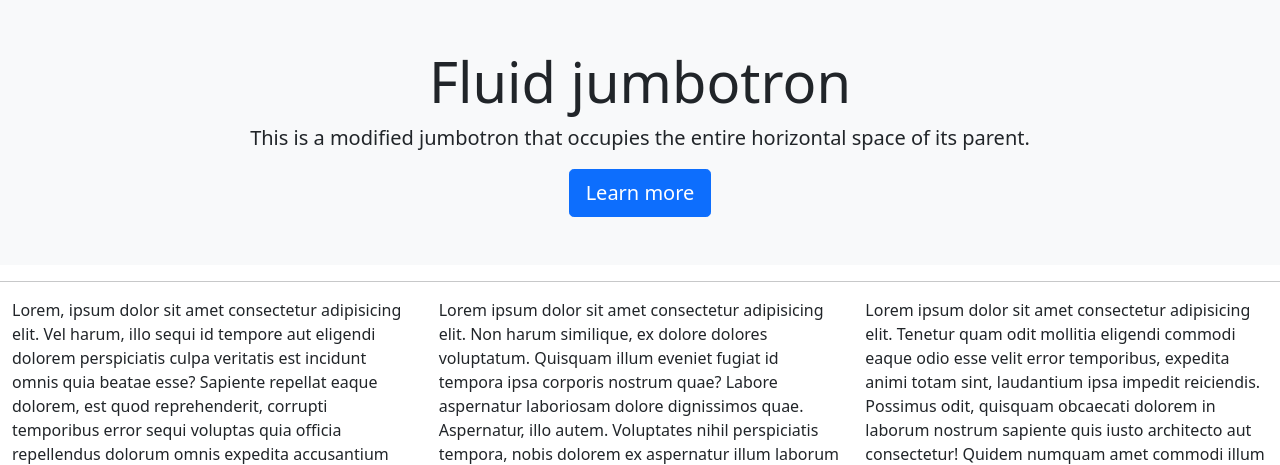
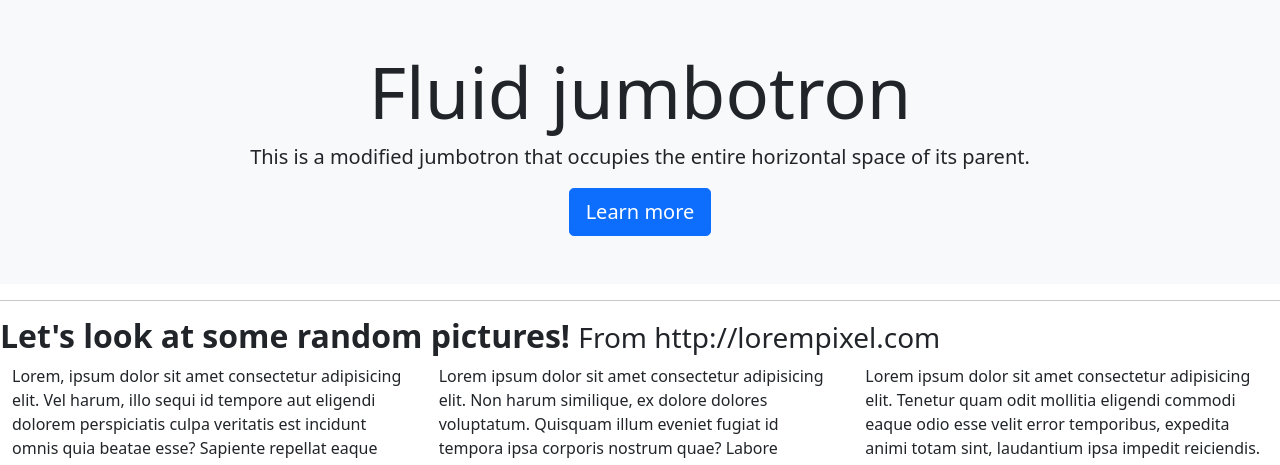
Before and after one commit to yadetagetachew/bootsrap-part-1, a plain HTML site: page index.html in a window 1280 px wide. Shown: the top 465 px of the page. Drawn offline with nearby package versions, Linux system fonts and the light colour scheme.

Commit message:
style (bootsrap): created bootsrap templet fix

```diff
--- a/index.html
+++ b/index.html
@@ -16,12 +16,13 @@
   <body>
     <div class="jumbotron jumbotron-fluid bg-light p-5 text-center">
       <div class="container">
-        <h1 class="display-4">Fluid jumbotron</h1>
+        <h1 class="display-2">Fluid jumbotron</h1>
         <p class="lead">This is a modified jumbotron that occupies the entire horizontal space of its parent.</p>
         <a class="btn btn-primary btn-lg" href="#" role="button">Learn more</a>
       </div>
     </div>
     <hr>
+    <h2 class=""><b>Let's look at some random pictures! </b><small> From http://lorempixel.com</small></h2>
     <div class="container-fluid">
       <div class="row">
         <div class="col-4">
```
